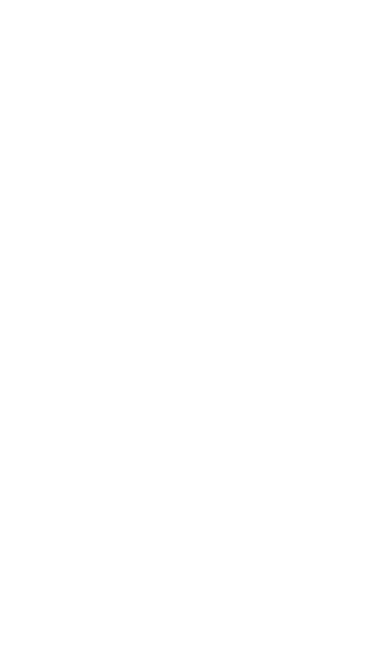
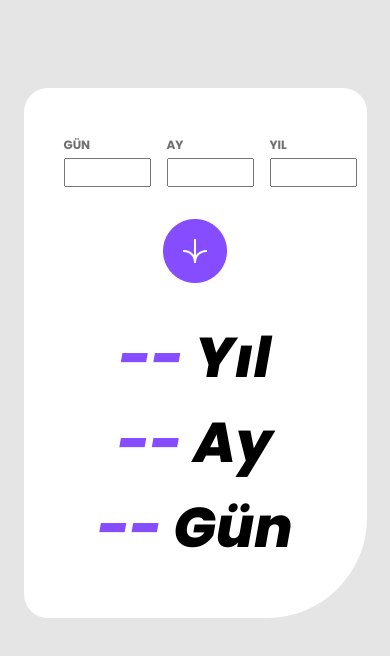
Before and after one commit to dursunkokturk/React-JS-Project-Age-Calculator, a React (Vite) app: page / in a window 390 px wide. Shown: the top 656 px of the page. Built offline with nearby package versions, Linux system fonts and the light colour scheme.

Commit message:
src klasoru icindeki app.jsx component'inda app.css dosyasinda mobil ve tablet gorunumleri icin gecerli olan ortada esnek kalma durumu icin css duzenlemesi yapildi

```diff
--- a/index.html
+++ b/index.html
@@ -5,6 +5,9 @@
     <link rel="icon" type="image/svg+xml" href="/favicon.svg" />
     <meta name="viewport" content="width=device-width, initial-scale=1.0" />
     <title>front-end-school-react-js-project-age-calculator-v1</title>
+    <link rel="preconnect" href="https://fonts.googleapis.com">
+    <link rel="preconnect" href="https://fonts.gstatic.com" crossorigin>
+    <link href="https://fonts.googleapis.com/css2?family=Poppins:ital,wght@0,100;0,200;0,300;0,400;0,500;0,600;0,700;0,800;0,900;1,100;1,200;1,300;1,400;1,500;1,600;1,700;1,800;1,900&display=swap" rel="stylesheet">
   </head>
   <body>
     <div id="root"></div>
--- a/src/App.css
+++ b/src/App.css
@@ -0,0 +1,76 @@
+* {
+  margin: 0;
+  bottom: 0;
+  box-sizing: border-box;
+}
+
+body {
+  font-family: Poppins;
+  background-color: #e6e5e5;
+  display: flex;
+  justify-content: center;
+}
+
+.container {
+  display: flex;
+  flex-direction: column;
+  background-color: white;
+  width: 100%;
+  max-width: 343px;
+  margin-top: 88px;
+  margin-bottom: 238px;
+  padding-inline: 16px;
+  border-radius: 24px 24px 100px 24px;
+}
+
+.birthday {
+  display: flex;
+  margin-top: 48px;
+  margin-bottom: 32px;
+  margin-inline: 24px;
+}
+
+input {
+  width: 87px;
+  font-size: 20px;
+  font-weight: 700;
+  color: black;
+}
+
+.birthday .day p,
+.birthday .month p,
+.birthday .year p {
+  font-size: 12px;
+  font-weight: 700;
+  color: #716F6F;
+  margin-bottom: 4px;
+}
+
+.birthday .day,
+.birthday .month {
+  padding-right: 16px;
+}
+
+.bottom {
+  width: 64px;
+  height: 64px;
+  margin: auto;
+  margin-bottom: 32px;
+}
+
+.results{
+  display: flex;
+  flex-direction: column;
+  align-items: center;
+  margin-bottom: 48px;
+}
+
+.results h1{
+  font-size: 56px;
+  font-weight: 800;
+  font-style: italic;
+}
+
+span{
+  color: #854DFF;
+}
--- a/src/App.jsx
+++ b/src/App.jsx
@@ -1,8 +1,37 @@
+import Bottom from "./assets/img/bottom.png"
 import './App.css'
 
 export default function App() {
   return (
     <>
+      <div className="container">
+        <div className="birthday">
+          <div className="day">
+            <p>GÜN</p>
+            <input type="text" />
+          </div>
+          <div className="month">
+            <p>AY</p>
+            <input type="text" />
+          </div>
+          <div className="year">
+            <p>YIL</p>
+            <input type="text" />
+          </div>
+        </div>
+        <img src={Bottom} className="bottom" alt="" />
+        <div className="results">
+          <div className="years">
+            <h1><span>--</span> Yıl</h1>
+          </div>
+          <div className="months">
+            <h1><span>--</span> Ay</h1>
+          </div>
+          <div className="day">
+            <h1><span>--</span> Gün</h1>
+          </div>
+        </div>
+      </div>
     </>
   )
 }
```
Also changed, not shown: src/assets/img/bottom.png (added).
